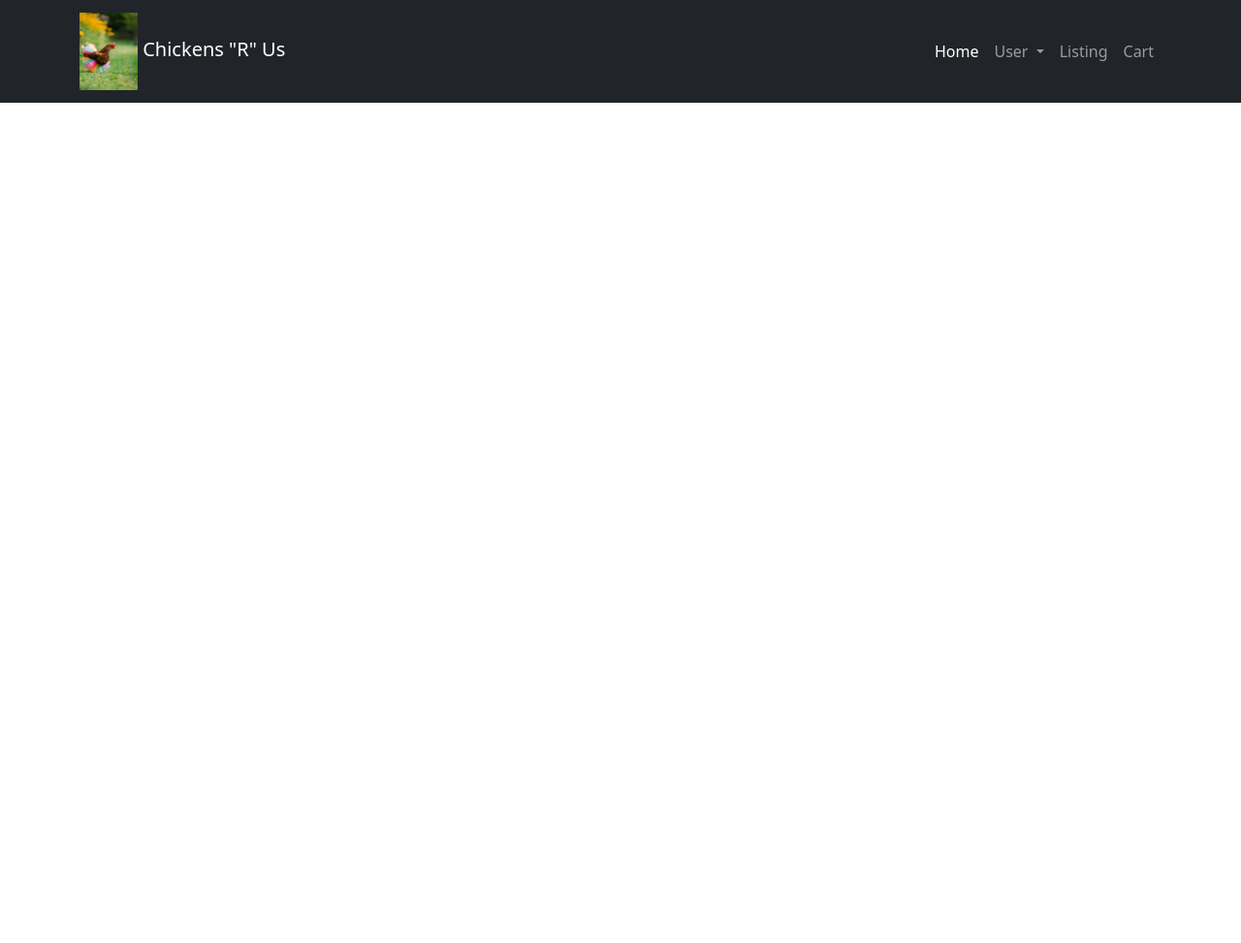
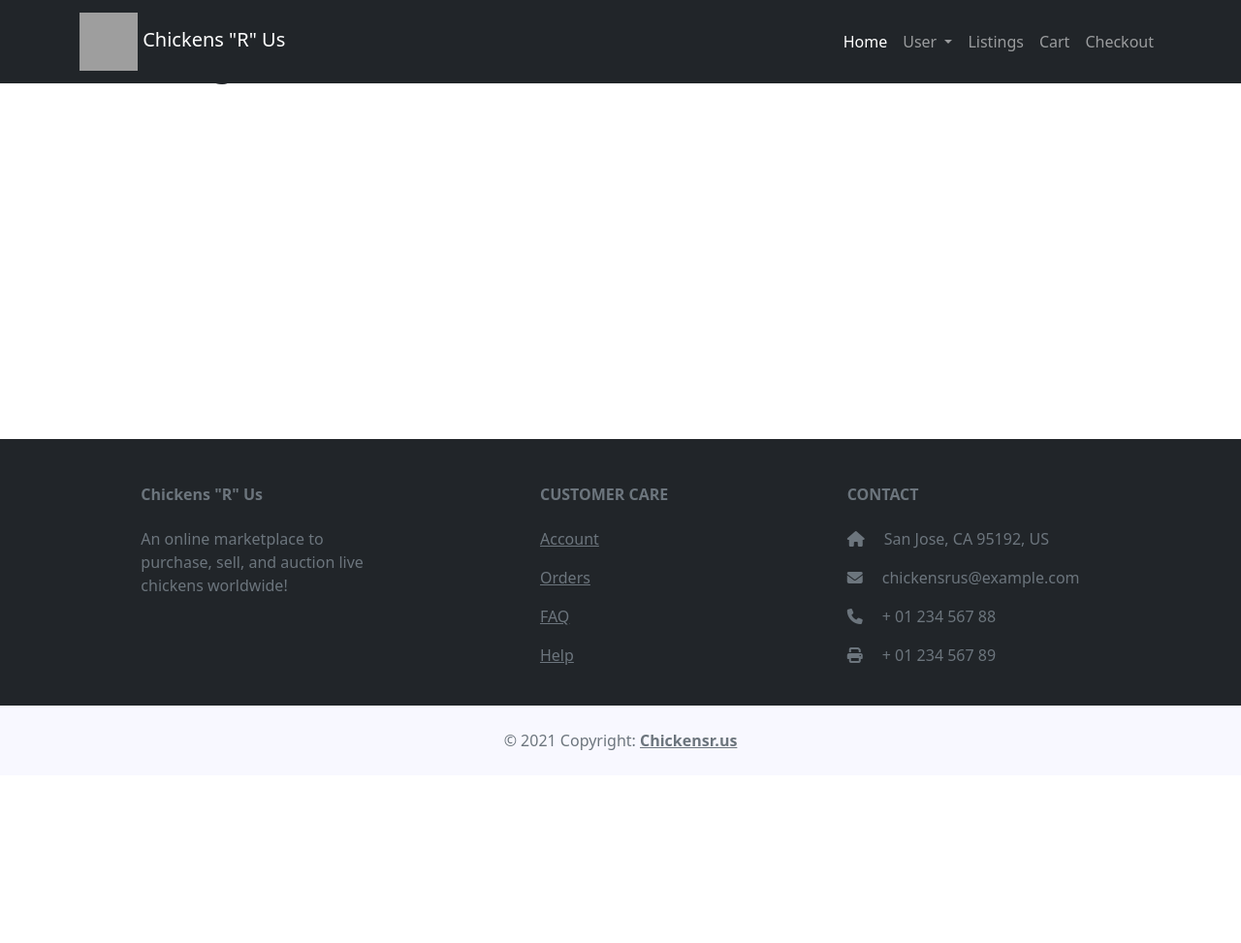
Before and after one commit to alexanderjshapiro/chickensrus, a Flask app: page /cart in a window 1280 px wide. Shown: the top 973 px of the page at 97% size. Run offline with Flask 2, Linux system fonts and the light colour scheme; some libraries are stand-ins or nearby versions; grey boxes are pictures that could not be loaded.

Commit message:
Footer added to base.html

```diff
--- a/app/templates/base.html
+++ b/app/templates/base.html
@@ -20,6 +20,7 @@
     <link href="{{ url_for('static', filename='css/style.css') }}" rel="stylesheet">
     <link href="{{ url_for('static', filename='css/bootstrap.min.css') }}" rel="stylesheet">
     <link href="https://cdn.jsdelivr.net/npm/bootstrap@5.0.2/dist/css/bootstrap.min.css" rel="stylesheet" integrity="sha384-EVSTQN3/azprG1Anm3QDgpJLIm9Nao0Yz1ztcQTwFspd3yD65VohhpuuCOmLASjC" crossorigin="anonymous">
+    <script src="https://kit.fontawesome.com/30167e6e40.js" crossorigin="anonymous"></script>
 </head>
 <body style="height:2000px">
 {% with messages = get_flashed_messages() %}
@@ -40,8 +41,8 @@
            class="navbar-brand mb-0 h1">
             <img
             class="d-inline-block align-middle"
-            src="http://127.0.0.1:5000/static/images/chicken.jpeg"
-            width="60" Height="80" >
+            src="https://images.emojiterra.com/google/android-10/512px/1f414.png"
+            width="60" Height="60" >
             Chickens "R" Us
         </a>
         <button
@@ -86,12 +87,17 @@
                 </li>
                 <li class="nav-item">
                     <a href="#" class="nav-link">
-                        Listing
+                        Listings
                     </a>
                 </li>
                 <li class="nav-item">
                     <a href="#" class="nav-link">
                         Cart
+                    </a>
+                </li>
+                <li class="nav-item">
+                    <a href="#" class="nav-link">
+                        Checkout
                     </a>
                 </li>
             </ul>
@@ -110,10 +116,74 @@
 <div class="container">
     {% block content %}{% endblock %}
 </div>
+    <!--  Footer Section -->
+<footer class="text-center text-lg-start bg-dark text-muted fixed-bottom">
+  <!-- Section: Links  -->
+  <section class="">
+    <div class="container text-center text-md-start mt-5">
+      <!-- Grid row -->
+      <div class="row mt-3">
+        <!-- Grid column -->
+        <div class="col-md-3 col-lg-4 col-xl-3 mx-auto mb-4">
+          <!-- Content -->
+          <h6 class="text fw-bold mb-4">
+            <i class="text-uppercase"></i>Chickens "R" Us
+          </h6>
+          <p>An online marketplace to purchase, sell, and auction live chickens worldwide!
+          </p>
+        </div>
+        <!-- Grid column -->
 
-<footer>
-    <!--  TODO: Legal Information  -->
+        <!-- Grid column -->
+        <div class="col-md-3 col-lg-2 col-xl-2 mx-auto mb-4">
+          <!-- Links -->
+          <h6 class="text-uppercase fw-bold mb-4">
+            Customer Care
+          </h6>
+          <p>
+            <a href="#!" class="text-reset">Account</a>
+          </p>
+          <p>
+            <a href="#!" class="text-reset">Orders</a>
+          </p>
+          <p>
+            <a href="#!" class="text-reset">FAQ</a>
+          </p>
+          <p>
+            <a href="#!" class="text-reset">Help</a>
+          </p>
+        </div>
+        <!-- Grid column -->
+
+        <!-- Grid column -->
+        <div class="col-md-4 col-lg-3 col-xl-3 mx-auto mb-md-0 mb-4">
+          <!-- Links -->
+          <h6 class="text-uppercase fw-bold mb-4">
+            Contact
+          </h6>
+          <p><i class="fas fa-home me-3"></i> San Jose, CA 95192, US</p>
+          <p>
+            <i class="fas fa-envelope me-3"></i>
+            chickensrus@example.com
+          </p>
+          <p><i class="fas fa-phone me-3"></i> + 01 234 567 88</p>
+          <p><i class="fas fa-print me-3"></i> + 01 234 567 89</p>
+        </div>
+        <!-- Grid column -->
+      </div>
+      <!-- Grid row -->
+    </div>
+  </section>
+  <!-- Section: Links  -->
+
+  <!-- Copyright -->
+  <div class="text-center p-4" style="background-color:ghostwhite">
+    © 2021 Copyright:
+    <a class="text-reset fw-bold" href="">Chickensr.us</a>
+  </div>
+  <!-- Copyright -->
 </footer>
+<!-- Footer -->
 <script src="{{ url_for('static', filename='js/script.js') }}"></script>
 <script src="{{ url_for('static', filename='js/bootstrap.min.js') }}"></script>
 </body>
```
